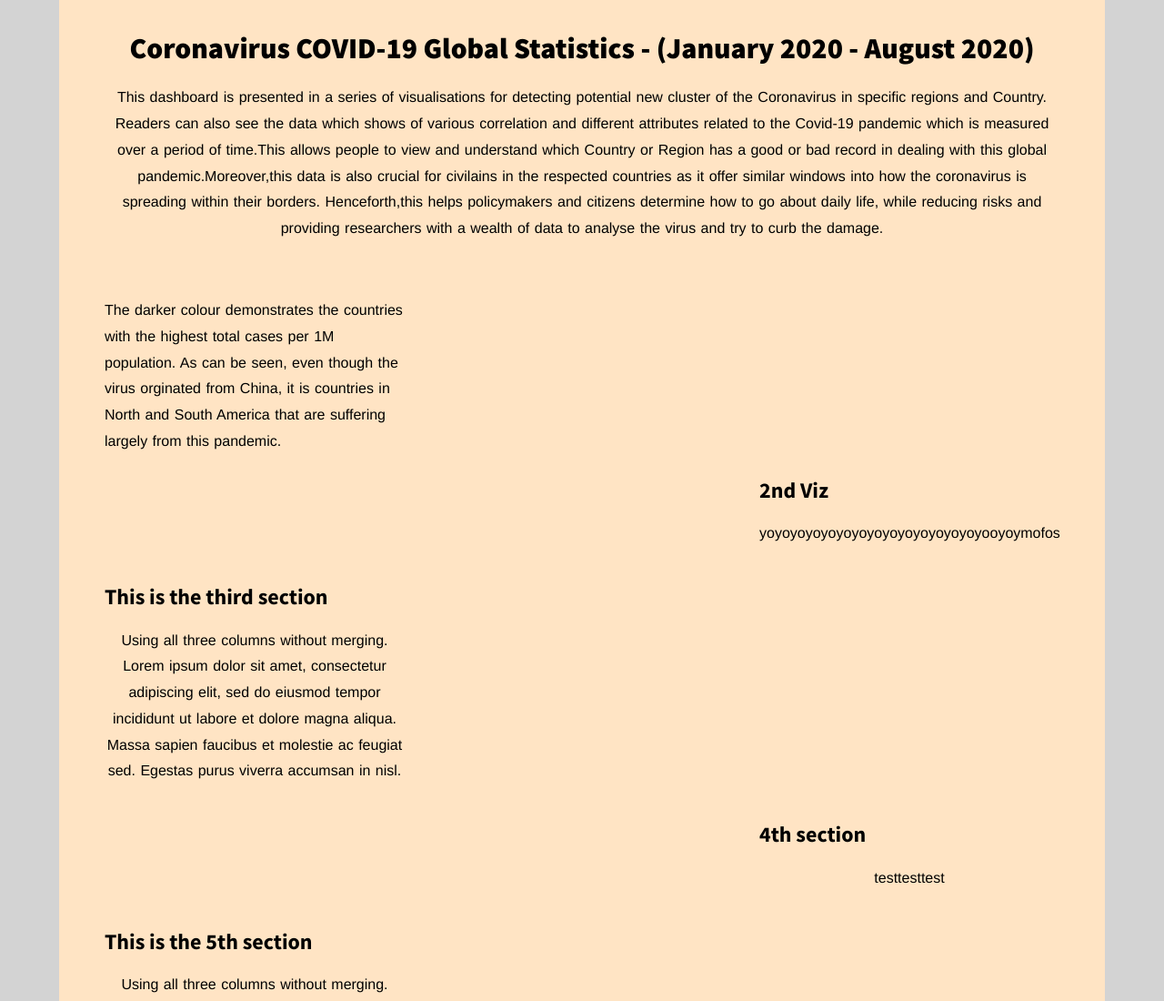
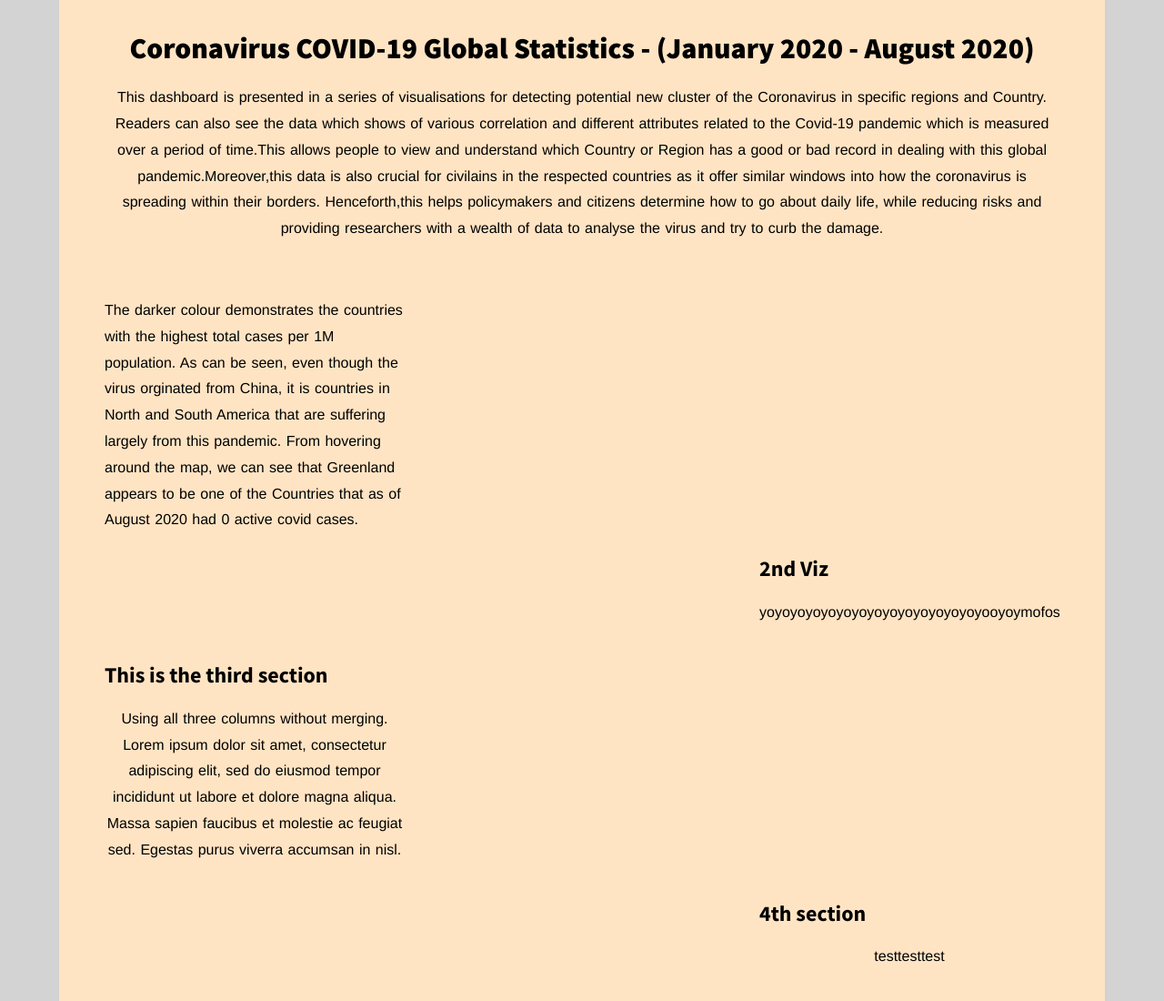
Before and after one commit to satish2198/satishfit3179.github.io, a plain HTML site: page Assignment2/index.html in a window 1280 px wide. Shown: the top 1100 px of the page at 91% size. Drawn offline with nearby package versions, Linux system fonts and the light colour scheme; a script that the page names is missing.

Commit message:
Update index.html

```diff
--- a/Assignment2/index.html
+++ b/Assignment2/index.html
@@ -98,7 +98,7 @@
         <div class="pure-u-1-3">
           <div class="description description-left">
             <h2></h2>
-            <p2>The darker colour demonstrates the countries with the highest total cases per 1M population. As can be seen, even though the virus orginated from China, it is countries in North and South America that are suffering largely from this pandemic.</p2>
+            <p2>The darker colour demonstrates the countries with the highest total cases per 1M population. As can be seen, even though the virus orginated from China, it is countries in North and South America that are suffering largely from this pandemic. From hovering around the map, we can see that Greenland appears to be one of the Countries that as of August 2020 had 0 active covid cases.</p2>
           </div>
         </div>
         <div class="pure-u-2-3">
```
